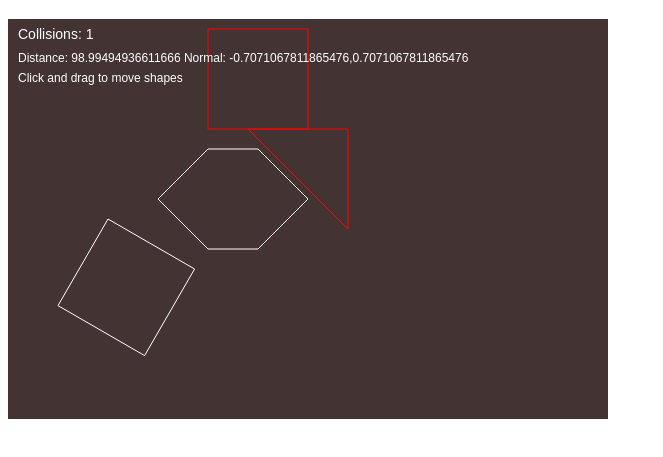
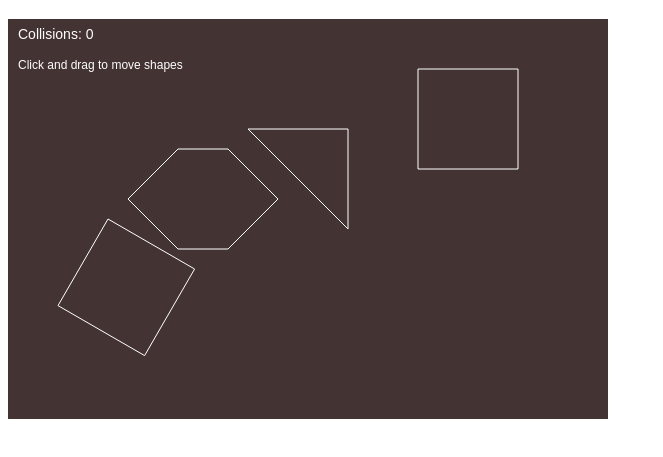
Before and after one commit to ocohen/gjk, a plain HTML site: page index.html in a window 1280 px wide. Shown: the part 61-518 px from the top of the page, without its empty margins (0-663 px from the left). Drawn offline with Linux system fonts and the light colour scheme.

Commit message:
EPA starting to work for shallow penetration

```diff
--- a/gjk.js
+++ b/gjk.js
@@ -172,13 +172,13 @@ function GetClosestEdge(simplex)
         var a = simplex.s[j];
         var b = simplex.s[i];
         var ab = b.Minus(a);
-        var a0 = origin.Minus(a);
-        var k = a0.Cross(ab);
+        var k = a.Cross(ab);
         var n = ab.Cross(k).Normalize();
-        var d = a0.Dot(n);
+        var d = Math.abs(a.Dot(n));
         if(d < minEdge.dist)
         {
-            minEdge.minDist = d;
+            //alert("n=" + n.x + "," + n.y + "\na=" + a.x + "," + a.y + "\nb=" + b.x + ","  + b.y + "\nd=" + d + "\nab=" + ab.x + "," + ab.y + "\nk=" + k.x +"," +k.y + "," + k.w);
+            minEdge.dist= d;
             minEdge.index= j;
             minEdge.n = n;
         }
@@ -189,37 +189,44 @@ function GetClosestEdge(simplex)
 
 function InArray(s, a)
 {
-    for(var j=0; j<s.length; j++)
+    for(var i=0; i<s.length; i++)
     {
-        if(s[j].x == a.x && s[j].y == a.y) return true;
+        if(s[i].x == a.x && s[i].y == a.y) return true;
     }
+
     return false;
 }
 
 function EPA(A,B,simplex)
 {
-    while(true)
+    var f = 0;
+    while(f<4)
     {
+        //f += 1;
         var e = GetClosestEdge(simplex);
         var a = Mapping(A,B, e.n);
 
-        /*
+
         var out = "";
         for(var i=0; i<simplex.s.length; i++)
         {
             out += "\ns" + i + "=" + simplex.s[i].x + "," + simplex.s[i].y;
         }
 
-        alert("e=" + e.n.x +"," + e.n.y + "\na=" + a.x + "," + a.y + out);
-        */
+        //alert("e.index=" + e.index + "\ne.n=" + e.n.x +"," + e.n.y + "\na=" + a.x + "," + a.y + out);
+
 
         var d = e.n.Dot(a);
-        if(e.dist - d < tollerance || InArray(simplex.s, a) )
+        if(d - e.dist < tollerance || InArray(simplex.s, a) )
         {
+            //alert("A");
+            //alert("e.index=" + e.index + "\ne.n=" + e.n.x +"," + e.n.y + "\na=" + a.x + "," + a.y + out);
             return new Edge(e.index, d, e.n);
         }else
         {
+            //alert(e.index);
             simplex.s.splice(e.index, 0, a);
         }
     }
+
 }
--- a/index.html
+++ b/index.html
@@ -62,9 +62,9 @@ function init()
     vs3.push( Point2(50, 100) );
     vs3.push( Point2(0, 50) );
 
-    var p1 = new Poly(vs, MakeTransform(200,10,0) );
+    var p1 = new Poly(vs, MakeTransform(410,50,0) );
     var p2 = new Poly(vs2, MakeTransform(240,110,0) );
-    var p3 = new Poly(vs3, MakeTransform(150,130,0) );
+    var p3 = new Poly(vs3, MakeTransform(120,130,0) );
     var p4 = new Poly(vs, MakeTransform(100,200,30*3.14159/180) );
     renderer = new Renderer(canvas);
 
@@ -87,7 +87,7 @@ function init()
            if(collision) collisions += 1;
         }
     }
-    //alert(collisions);
+    alert(collisions);
     setInterval(tick, 1000.0/60);
 }
 
@@ -150,16 +150,21 @@ function tick()
                shapes[j].collide = true;
                shapes[i].collide = true;
 
-               if(shapes[j].selected == false)
+               var l = i;
+               var side = -1;
+               if(shapes[i].selected)
                {
-                   var pt = shapes[j].GetOrigin();
-                   var n = collision.n;
-                   var newPt = pt.Add(n);
-                   //shapes[j].SetOrigin(newPt);
+                   l = j;
+                   side = 1;
+               }
 
-                   context.font = "12px Arial";
-                   context.fillText("Distance: " + collision.dist + " Normal: " + n.x+ "," + n.y, 10, 30 + 13*collisions);
-               }
+               var pt = shapes[l].GetOrigin();
+               var n = collision.n.Scale(side * collision.dist);
+               var newPt = pt.Add(n);
+               shapes[l].SetOrigin(newPt);
+
+               context.font = "12px Arial";
+               context.fillText("Distance: " + collision.dist + " Normal: " + n.x+ "," + n.y, 10, 30 + 13*collisions);
            }
         }
     }
```
